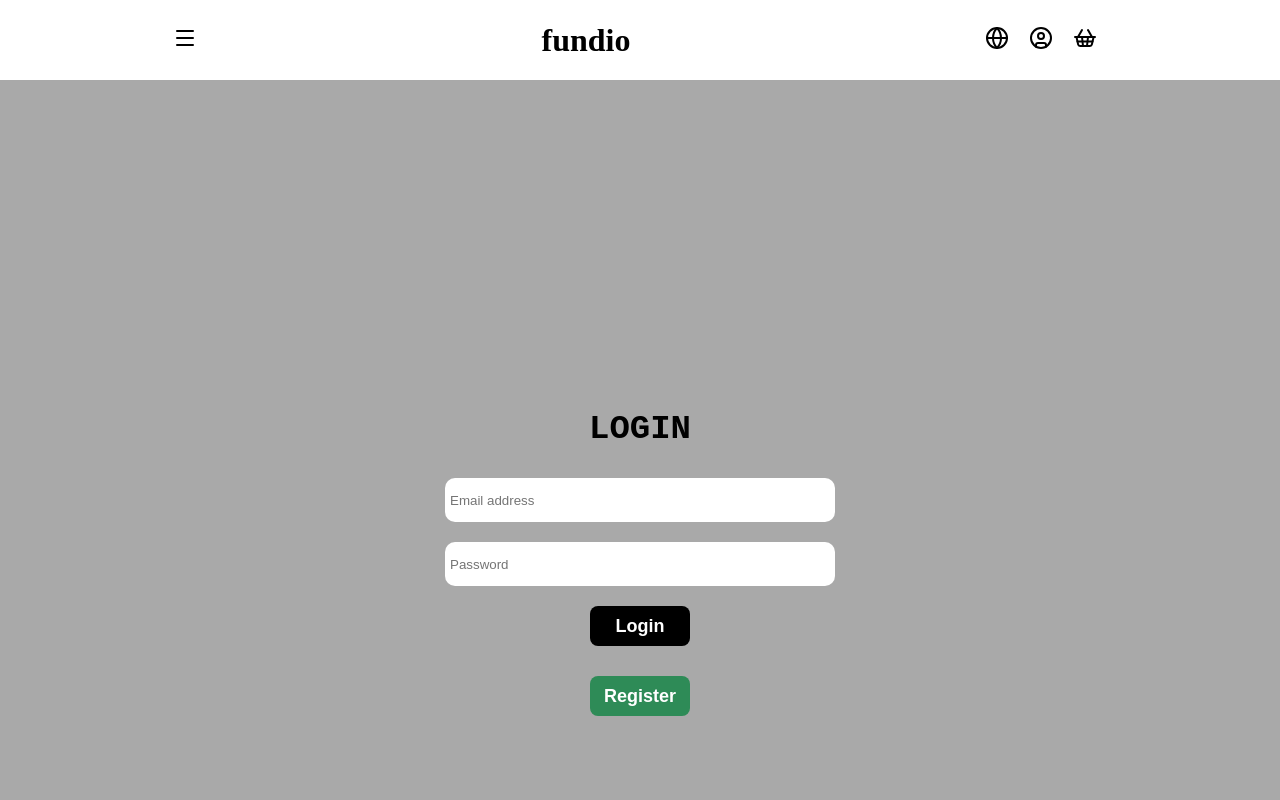
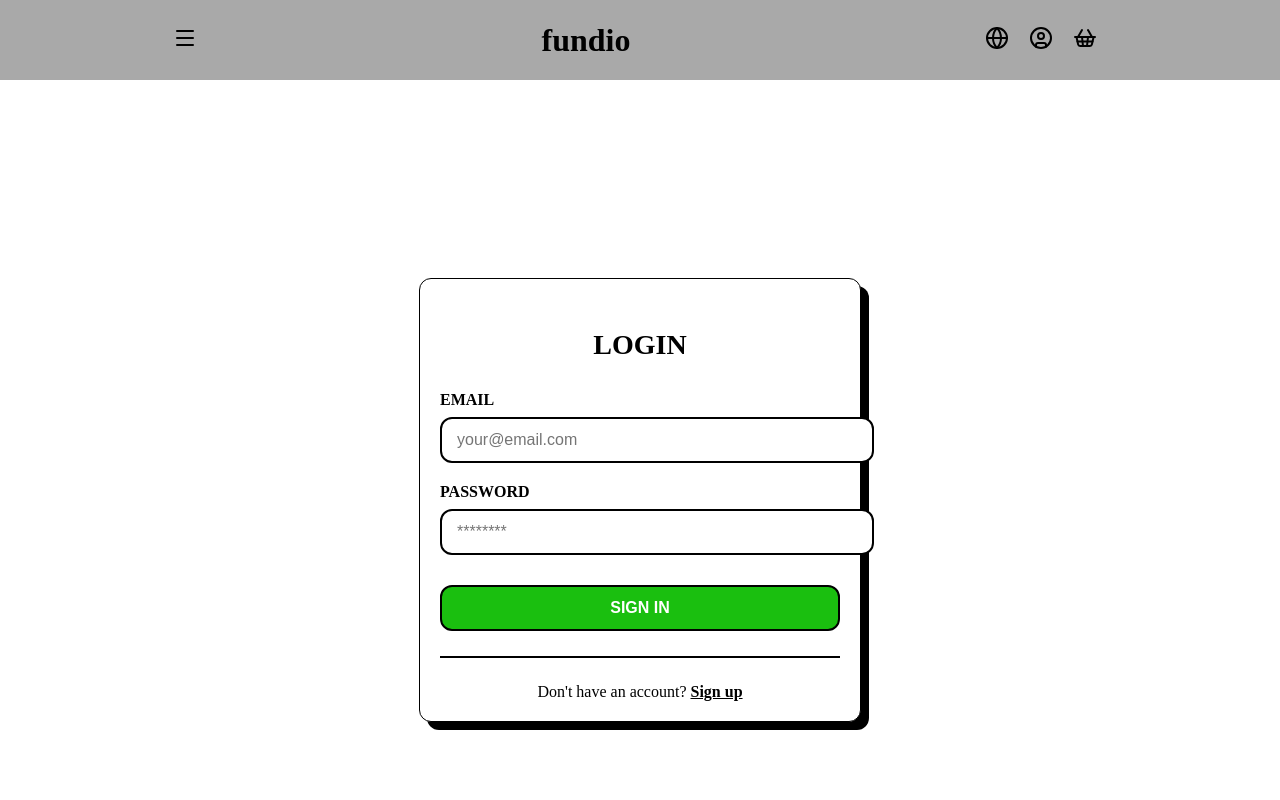
Before and after one commit to kifo99/fundio, a React (Vite) app in the folder client/: page /login in a window 1280 px wide. Shown: the top 800 px of the page. Built offline with nearby package versions, Linux system fonts and the light colour scheme.

Commit message:
style: redesign login form and migrate to SCSS

```diff
--- a/client/src/components/auth/login/Login.jsx
+++ b/client/src/components/auth/login/Login.jsx
@@ -1,4 +1,4 @@
-import './login.css';
+import './login.scss';
 import { useNavigate } from 'react-router';
 import { useLogin } from '../../../queries/auth.queries';
 import { useState } from 'react';
@@ -36,38 +36,43 @@ export function Login() {
   // TODO Show errors
   return (
     <div className="login">
-      <h1 className="login-title">LOGIN</h1>
-      <form className="login-form" action="post" onSubmit={handleSubmit}>
-        <div className="login-field">
+      <form className="login-container" action="post" onSubmit={handleSubmit}>
+        <h1 className="login-title">LOGIN</h1>
+
+        <div className="input-group">
+          <label htmlFor="email">EMAIL</label>
           <input
-            className="login-input"
             type="email"
+            id="email"
             name="email"
-            placeholder="Email address"
+            placeholder="your@email.com"
             onChange={(e) =>
               setUserInput({ ...userInput, email: e.target.value })
             }
           />
         </div>
-        <div className="login-field">
+        <div className="input-group">
+          <label htmlFor="password">PASSWORD</label>
           <input
-            className="login-input"
             type="password"
+            id="password"
             name="password"
-            placeholder="Password"
+            placeholder="********"
             onChange={(e) =>
               setUserInput({ ...userInput, password: e.target.value })
             }
           />
         </div>
-        <button type="submit" className="login-button">
-          Login
-        </button>
+
+        <button type="submit">SIGN IN</button>
+
+        <div className="divider"></div>
+
+        <div className="footer">
+          Don't have an account?{' '}
+          <span onClick={() => navigate('/signup')}>Sign up</span>
+        </div>
       </form>
-
-      <button className="register-button" onClick={() => navigate('/signup')}>
-        Register
-      </button>
     </div>
   );
 }
--- a/client/src/components/auth/login/login.css
+++ /dev/null
@@ -1,64 +0,0 @@
-.login {
-  display: grid;
-  justify-content: center;
-  margin: 20rem auto;
-  font-family: monospace;
-  align-items: center;
-}
-
-.login-title {
-  margin: 10px auto;
-  font-size: 34px;
-}
-.login-form {
-  display: grid;
-  justify-content: start;
-  align-items: start;
-  margin: 10px 15px;
-}
-
-.login-field {
-  margin: 10px 15px;
-}
-.login-input {
-  width: 380px;
-  height: 34px;
-  border: none;
-  border-radius: 10px;
-  padding: 5px;
-}
-
-.login-button {
-  width: 100px;
-  height: 40px;
-  border: none;
-  border-radius: 8px;
-  margin: 10px auto;
-  color: white;
-  background-color: black;
-  font-weight: bold;
-  font-size: 18px;
-}
-
-.register-button {
-  width: 100px;
-  height: 40px;
-  border: none;
-  border-radius: 8px;
-  margin: 10px auto;
-  color: white;
-  background-color: seagreen;
-  font-weight: bold;
-  font-size: 18px;
-}
-
-.login-button:hover,
-.register-button:hover {
-  -moz-transition: all 0.2s ease-in;
-  -o-transition: all 0.2s ease-in;
-  -webkit-transition: all 0.2s ease-in;
-  transition: all 0.2s ease-in;
-  width: 110px;
-  height: 45px;
-  font-size: 20px;
-}
--- /dev/null
+++ b/client/src/components/auth/login/login.scss
@@ -0,0 +1,125 @@
+$primary-color: #000000;
+$secondary-color: #ffffff;
+// $accent: #cbf562;
+$accent: #1abf0f;
+$shadow: 8px 8px 0px $primary-color;
+
+.login {
+  background-color: $secondary-color;
+  display: flex;
+  justify-content: center;
+  align-items: center;
+  min-height: 100vh;
+  padding: 20px;
+}
+
+.login-container {
+  width: 100%;
+  max-width: 400px;
+  border: 1px solid $primary-color;
+  padding: 40px 30px;
+  background-color: $secondary-color;
+  box-shadow: $shadow;
+  position: relative;
+  padding: 20px;
+  border-radius: 12px;
+}
+
+.login-container::before {
+  content: '';
+  position: absolute;
+  top: 6px;
+  left: 6px;
+  right: -6px;
+  bottom: -6px;
+  border: 1px solid $primary-color;
+  z-index: -1;
+  border-radius: 12px;
+}
+
+.login-title {
+  color: $primary-color;
+  margin: 30px;
+  font-size: 28px;
+  font-weight: 700;
+  text-align: center;
+}
+
+.input-group {
+  margin-bottom: 20px;
+  position: relative;
+}
+
+.login {
+  label {
+    display: block;
+    margin-bottom: 8px;
+    font-weight: bold;
+    color: $primary-color;
+  }
+}
+
+.login {
+  input {
+    width: 100%;
+    padding: 12px 15px;
+    border: 2px solid $primary-color;
+    background-color: $secondary-color;
+    font-size: 16px;
+    outline: none;
+    transition: all 0.3s;
+    border-radius: 12px;
+  }
+}
+
+input:focus {
+  box-shadow: 4px 4px 0px $primary-color;
+}
+
+.login {
+  button {
+    width: 100%;
+    padding: 12px;
+    background-color: $accent;
+    color: $secondary-color;
+    border: 2px solid $primary-color;
+    font-size: 16px;
+    font-weight: bold;
+    cursor: pointer;
+    margin-top: 10px;
+    transition: all 0.3s;
+    border-radius: 12px;
+  }
+}
+
+button:hover {
+  box-shadow: 4px 4px 0px $primary-color;
+  transform: translate(-2px, -2px);
+}
+
+.divider {
+  margin: 25px 0;
+  border-bottom: 2px solid $primary-color;
+}
+
+.footer {
+  text-align: center;
+  margin-top: 20px;
+  color: $primary-color;
+}
+
+.footer {
+  span {
+    color: $primary-color;
+    font-weight: bold;
+    text-decoration: underline;
+  }
+}
+
+.footer {
+  span:hover {
+    color: $primary-color;
+    font-size: 20px;
+    cursor: pointer;
+  }
+}
```
